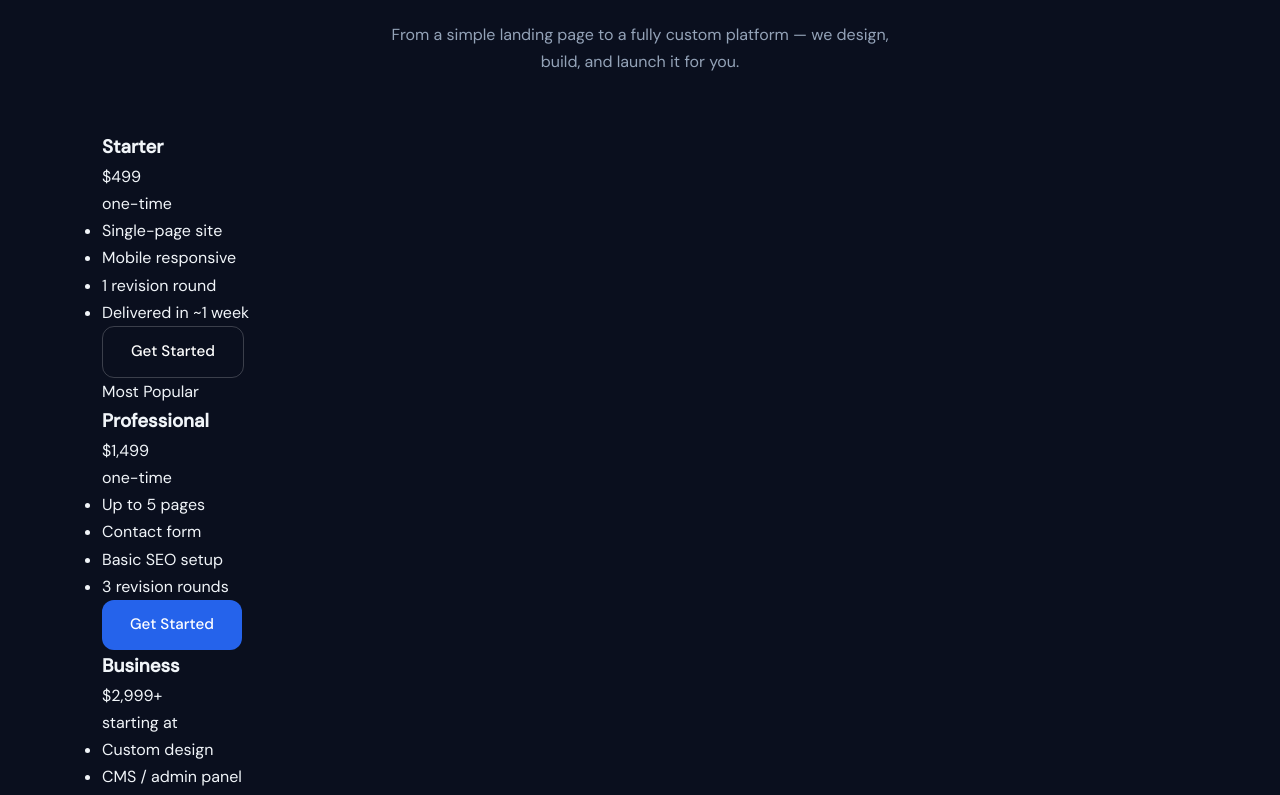
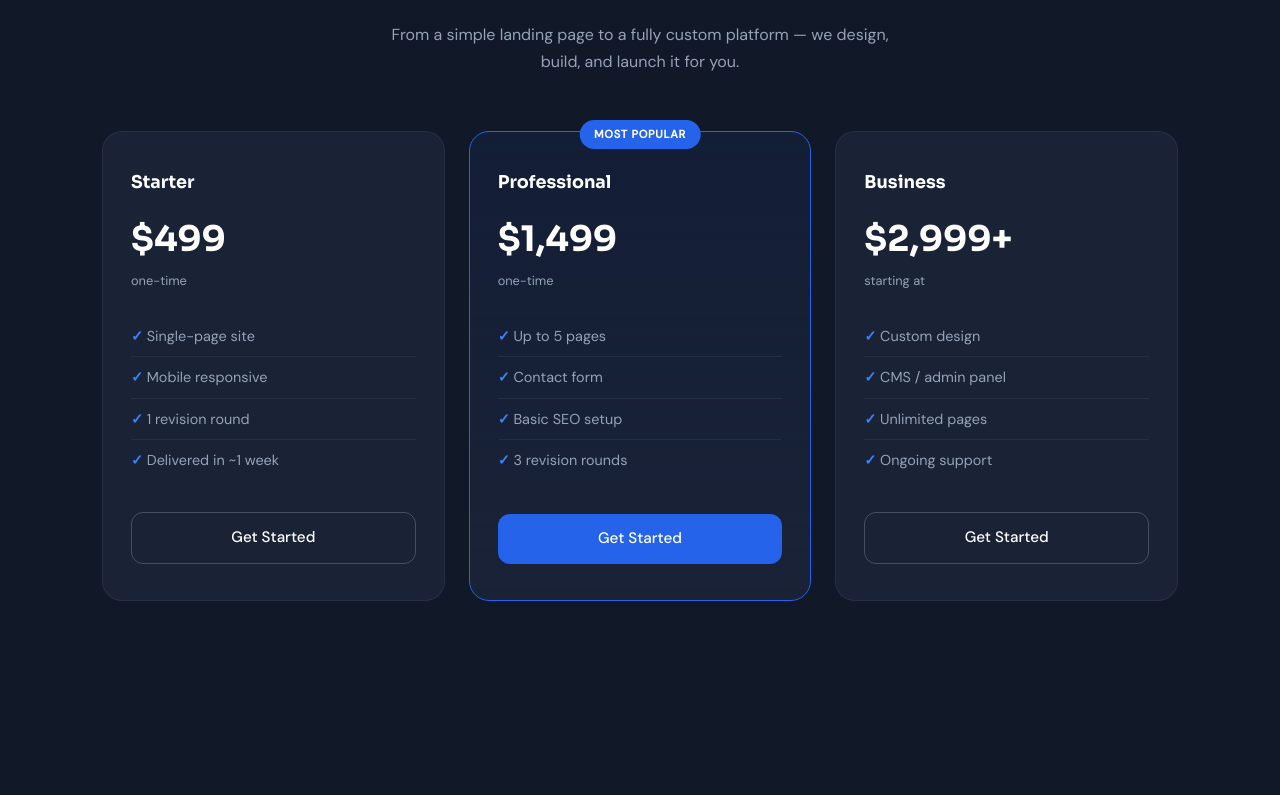
Before and after one commit to singh318683/ikshana-solutions, a React (Create React App) app: page / in a window 1280 px wide. Shown: the part 2120-2915 px from the top of the page. Built offline with nearby package versions, Linux system fonts and the light colour scheme.

Commit message:
Style pricing cards for website CTA section

```diff
--- a/src/App.css
+++ b/src/App.css
@@ -167,6 +167,35 @@ body {
 .service-card__title { font-family: var(--font-display); font-size: 1rem; font-weight: 600; color: var(--white); margin-bottom: 0.6rem; }
 .service-card__desc { font-size: 0.9rem; color: var(--text-muted); line-height: 1.6; }
 
+/* PRICING */
+.pricing { background: var(--navy-2); }
+.pricing__grid { display: grid; grid-template-columns: repeat(3, 1fr); gap: 1.5rem; align-items: stretch; }
+.pricing-card {
+  background: var(--navy-3); border: 1px solid rgba(255,255,255,0.06);
+  border-radius: var(--radius-lg); padding: 2.25rem 1.75rem;
+  display: flex; flex-direction: column; position: relative;
+  transition: var(--transition);
+}
+.pricing-card:hover { transform: translateY(-4px); border-color: rgba(255,255,255,0.12); }
+.pricing-card--highlight { border-color: var(--blue); background: linear-gradient(180deg, rgba(37,99,235,0.08), var(--navy-3)); }
+.pricing-card--highlight:hover { border-color: var(--blue-light); }
+.pricing-card__badge {
+  position: absolute; top: -12px; left: 50%; transform: translateX(-50%);
+  background: var(--blue); color: #fff; font-size: 0.7rem; font-weight: 600;
+  letter-spacing: 0.06em; text-transform: uppercase; padding: 0.3rem 0.9rem; border-radius: 100px;
+}
+.pricing-card__name { font-family: var(--font-display); font-size: 1.1rem; font-weight: 700; color: var(--white); margin-bottom: 0.75rem; }
+.pricing-card__price { font-family: var(--font-display); font-size: 2.2rem; font-weight: 700; color: var(--white); }
+.pricing-card__note { font-size: 0.8rem; color: var(--text-muted); margin-bottom: 1.5rem; }
+.pricing-card__features { list-style: none; margin-bottom: 2rem; flex-grow: 1; }
+.pricing-card__features li {
+  font-size: 0.9rem; color: var(--text-muted); padding: 0.5rem 0;
+  border-bottom: 1px solid rgba(255,255,255,0.06);
+}
+.pricing-card__features li:last-child { border-bottom: none; }
+.pricing-card__features li::before { content: '✓ '; color: var(--blue-light); font-weight: 700; }
+.pricing-card__cta { text-align: center; justify-content: center; }
+
 /* INDUSTRIES */
 .industries { background: var(--navy-2); }
 .industries__grid { display: grid; grid-template-columns: repeat(3, 1fr); gap: 1.5rem; }
@@ -313,6 +342,7 @@ body {
   .nav__cta { display: none; }
   .stats__grid { grid-template-columns: repeat(2, 1fr); }
   .services__grid { grid-template-columns: 1fr; }
+  .pricing__grid { grid-template-columns: 1fr; }
   .industries__grid { grid-template-columns: 1fr; }
   .about__inner { grid-template-columns: 1fr; }
   .form-row { grid-template-columns: 1fr; }
```
